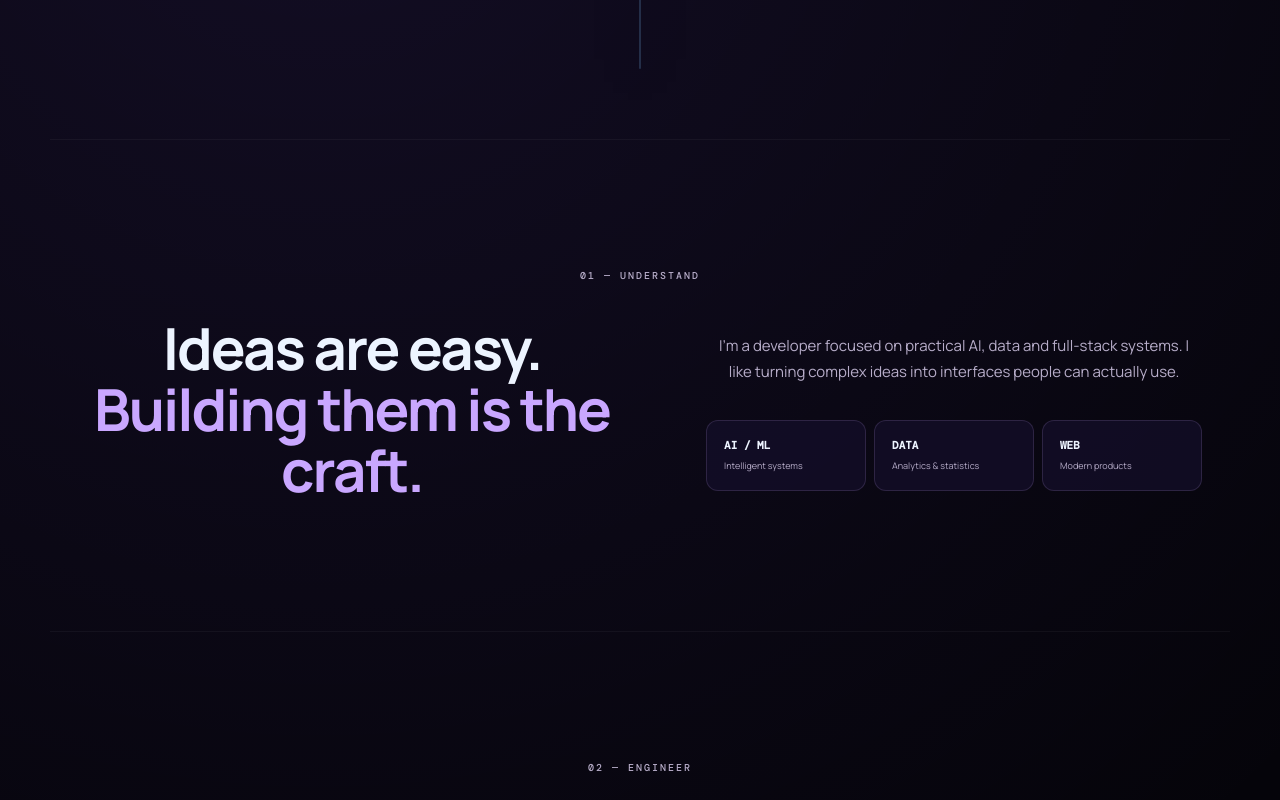
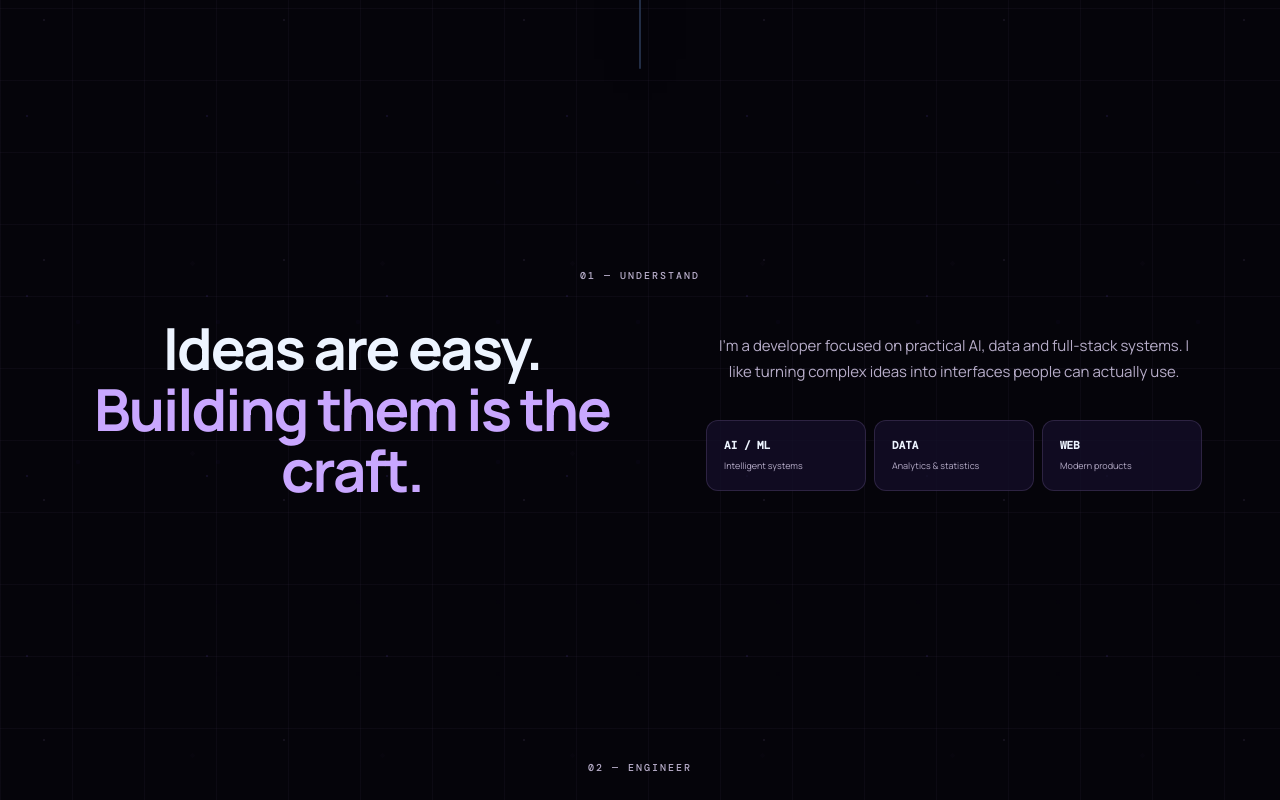
Before and after one commit to tshamshuddinsayyad/portfolio, a React (Vite) app: page / in a window 1280 px wide. Shown: the part 1000-1800 px from the top of the page. Built offline with nearby package versions, Linux system fonts and the light colour scheme.

Commit message:
Remove vertical lines and add signature AI data pattern background

```diff
--- a/src/styles.css
+++ b/src/styles.css
@@ -460,3 +460,39 @@ body{background:radial-gradient(circle at 25% 15%,rgba(135,92,255,.11),transpare
  background:radial-gradient(75px circle at var(--glow-x,50%) 0%,rgba(221,195,255,.95),transparent 72%),radial-gradient(75px circle at 100% var(--glow-y,50%),rgba(135,92,255,.86),transparent 72%),radial-gradient(75px circle at var(--glow-x,50%) 100%,rgba(201,167,255,.74),transparent 72%),radial-gradient(75px circle at 0% var(--glow-y,50%),rgba(165,125,255,.62),transparent 72%);
 }
 .project-card:hover,.skill-group:hover,.learning-cards article:hover,.contact-box:hover,.language-bar:hover,.mini-stats > div:hover{border-color:rgba(201,167,255,.38)!important;box-shadow:0 18px 55px rgba(35,20,75,.22),0 0 30px rgba(135,92,255,.15),inset 0 0 26px rgba(201,167,255,.04)!important}
+
+/* Remove every decorative vertical separator */
+.vertical-line,.vertical-divider,.v-line,.timeline-line,
+[class*="vertical-line"],[class*="vertical-divider"],
+[class*="timeline-line"]{display:none!important}
+
+/* Signature AI / Data Science pattern */
+body{
+  background-color:#05040a!important;
+  background-image:
+    radial-gradient(circle at 15% 20%,rgba(135,92,255,.10) 0 1px,transparent 1.5px),
+    radial-gradient(circle at 85% 75%,rgba(201,167,255,.08) 0 1px,transparent 1.5px),
+    linear-gradient(rgba(201,167,255,.035) 1px,transparent 1px),
+    linear-gradient(90deg,rgba(201,167,255,.035) 1px,transparent 1px)!important;
+  background-size:180px 180px,240px 240px,72px 72px,72px 72px!important;
+  background-position:0 0,80px 120px,0 0,0 0!important;
+}
+
+/* Subtle data-flow pattern behind sections */
+.section{
+  position:relative;
+  isolation:isolate;
+}
+.section:before{
+  content:"";
+  position:absolute;
+  inset:0;
+  z-index:-1;
+  pointer-events:none;
+  opacity:.28;
+  background:
+    radial-gradient(circle at 20% 30%,rgba(135,92,255,.10) 0 2px,transparent 2.5px),
+    radial-gradient(circle at 75% 65%,rgba(201,167,255,.08) 0 2px,transparent 2.5px);
+  background-size:140px 140px,190px 190px;
+  mask-image:linear-gradient(to bottom,transparent,black 18%,black 82%,transparent);
+}
```
